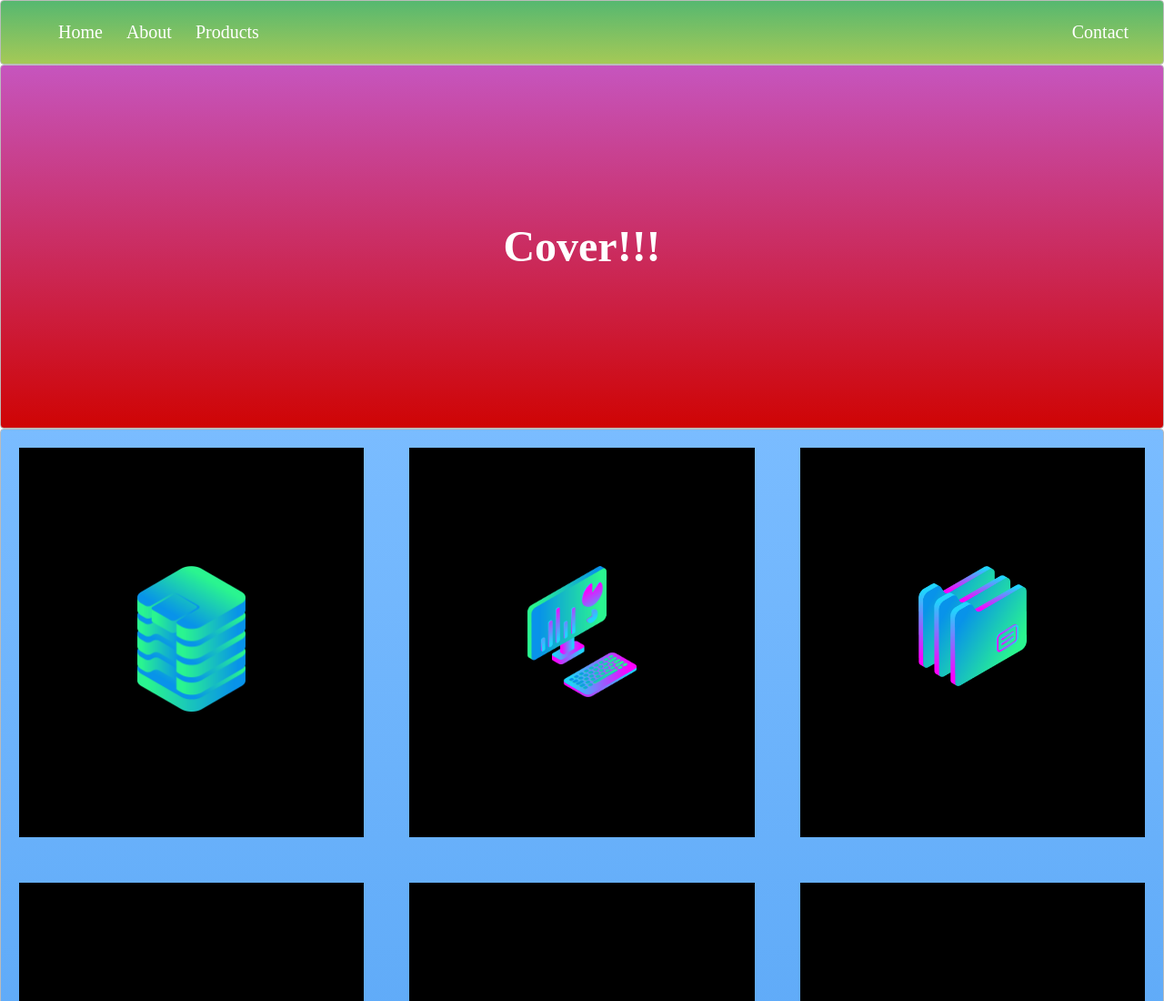
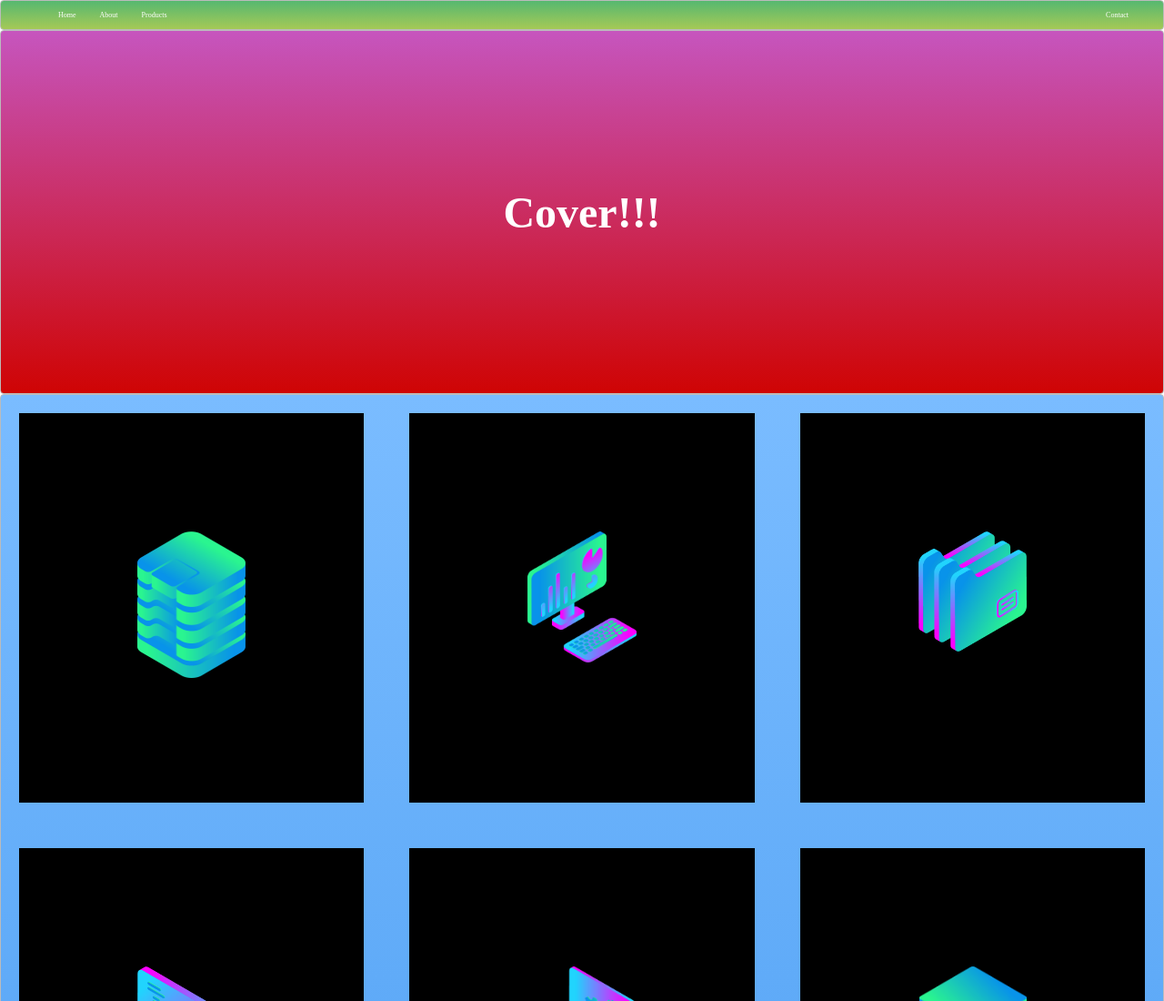
Before and after one commit to Daprojects1/project-start, a plain HTML site: page index.html in a window 1280 px wide. Shown: the top 1100 px of the page at 91% size. Drawn offline with Linux system fonts and the light colour scheme.

Commit message:
font-size

```diff
--- a/style.css
+++ b/style.css
@@ -83,7 +83,7 @@
 
 ul {
     list-style: none;
-    font-size: 1.25rem;
+    font-size: 0.5rem;
     padding:0 35px 0 40px;
 }
 
```
